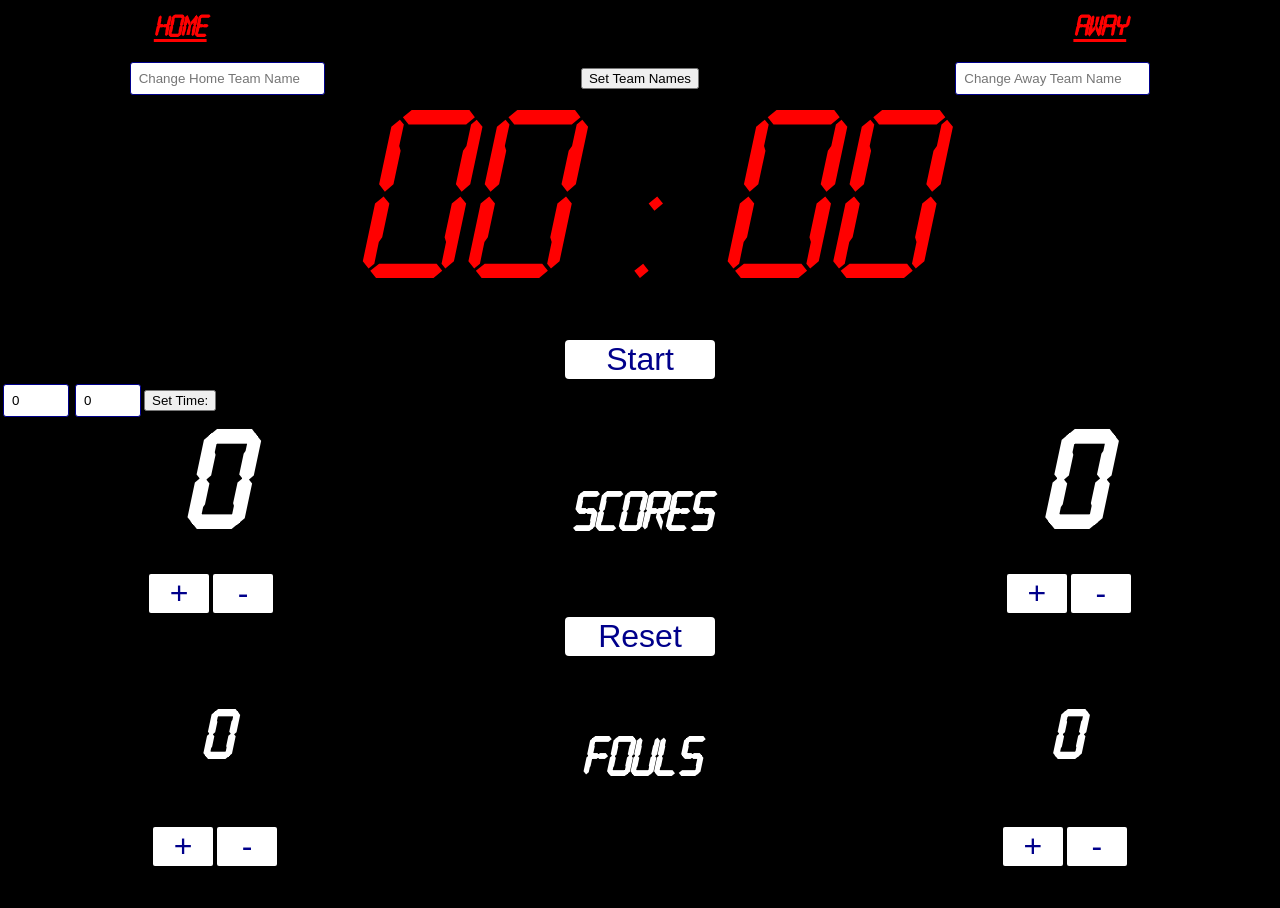
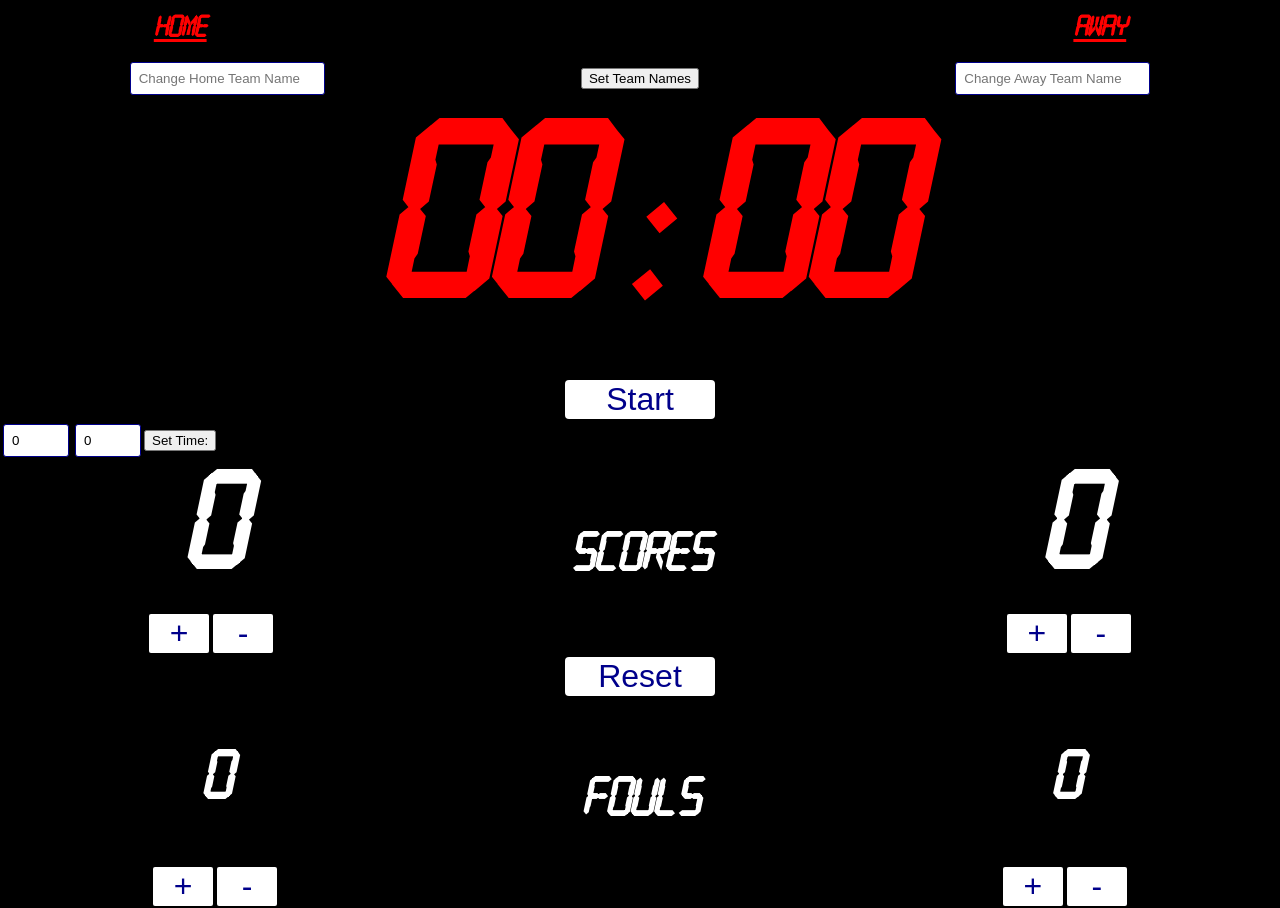
Before and after one commit to allefts/React-Scoreboard, a React (Create React App) app: page / in a window 1280 px wide. Before the commit the page ends 868 px from the top, so only its background shows below. Built offline with nearby package versions, Linux system fonts and the light colour scheme.

Commit message:
more styling done

```diff
--- a/src/App.css
+++ b/src/App.css
@@ -153,10 +153,11 @@ form h3 {
   justify-content: center;
   font-size: 18rem;
   color: darkblue;
+  font-weight: 900;
 }
 
 .timer {
-  margin: 0.75rem;
+  margin: 2rem auto;
   color: var(--timer-color);
 }
 
--- a/src/comps/StartStopTimer.js
+++ b/src/comps/StartStopTimer.js
@@ -49,7 +49,7 @@ class StartStopTimer extends Component {
       <div style={{ display: "flex" }}>
         <p>{this.props.minutes}</p>
         {/* change to state */}
-        <p>:</p>
+        <p className="timerColon">:</p>
         <p>{this.props.seconds}</p>
         {/* change to state */}
         <button
```
